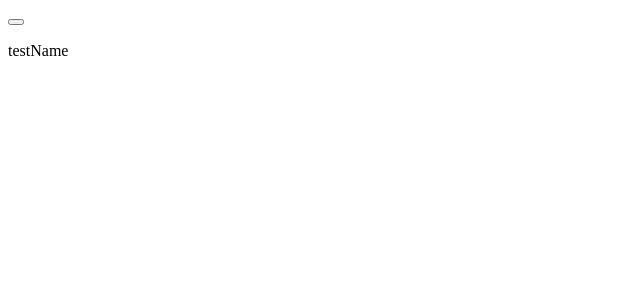
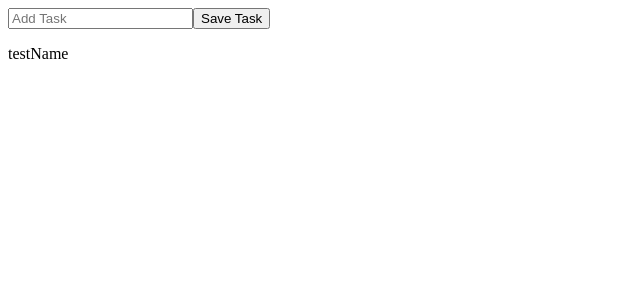
Before and after one commit to mgravemeyer/se19-frontend, a React (Create React App) app: page / in a window 1280 px wide. Shown: the top 300 px of the page, without its empty margins (0-640 px from the left). Built offline with nearby package versions, Linux system fonts and the light colour scheme.

Commit message:
added form

```diff
--- a/src/Components/AddItem.tsx
+++ b/src/Components/AddItem.tsx
@@ -1,16 +1,31 @@
 import React from 'react';
+import {useState} from 'react';
 
 export interface AddButtonProps {
     addItem: Function
 }
 
 const AddItem: React.FC<AddButtonProps> = ({addItem}) => {
+
+    const [inputText, setInputText] = useState('')
+
+    const onSubmit = (e: any) => {
+        e.preventDefault()
+        if(!inputText) {
+            alert('Please add a text')
+            return
+        }
+        addItem()
+        setInputText('')
+        return
+    }
+
     return (
-        <div className="AddItem">
-            <button onClick={() => addItem()}>
-
-            </button>
-        </div>
+        <form className='add-form' onSubmit={onSubmit}>
+            <input type='text' placeholder='Add Task' value={inputText} onChange={(e) => setInputText(e.target.value)}/>
+            <input type='submit' value='Save Task'/>
+        </form>
+        // <button onClick={() => addItem()}></button>
     )
 }
 
```
